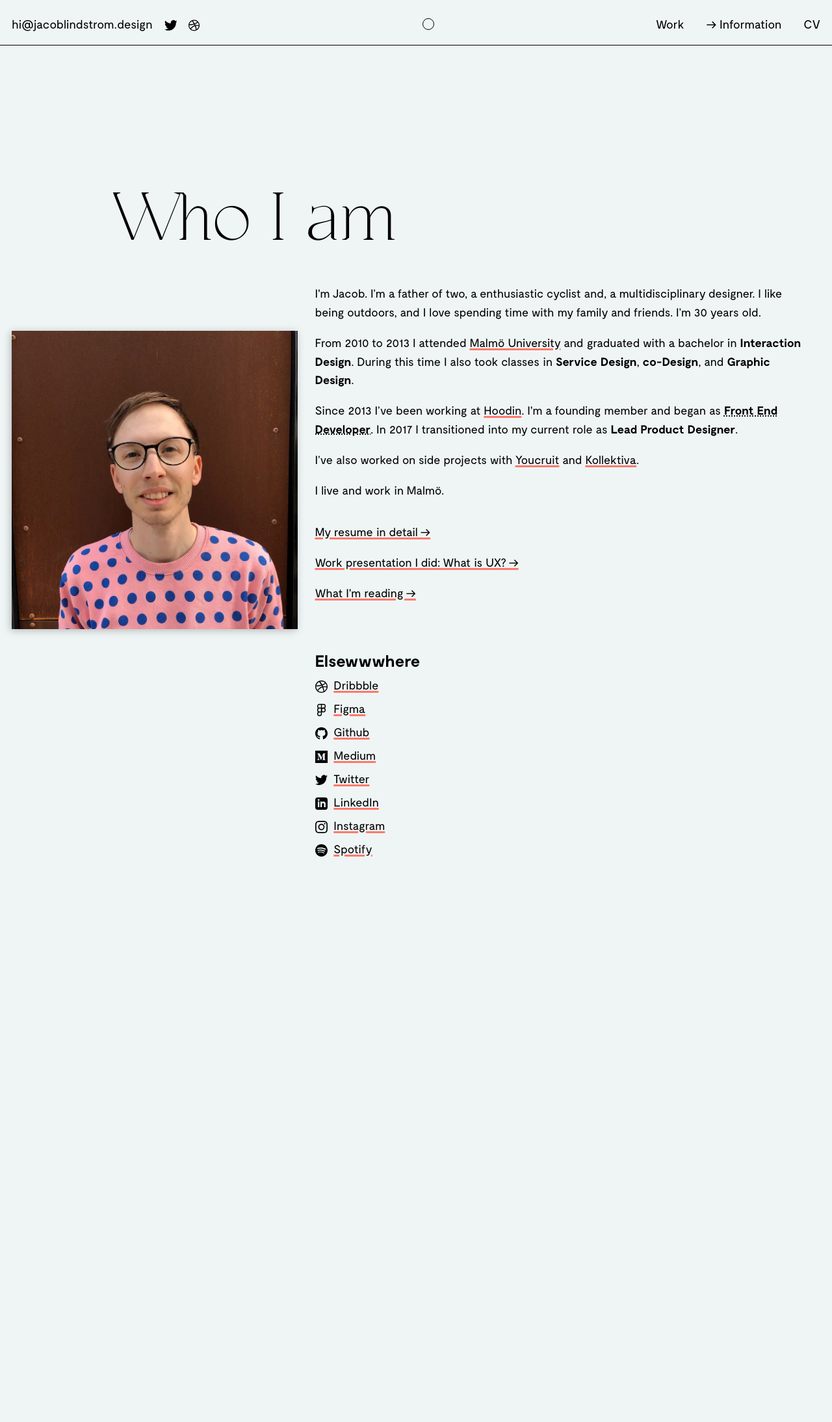
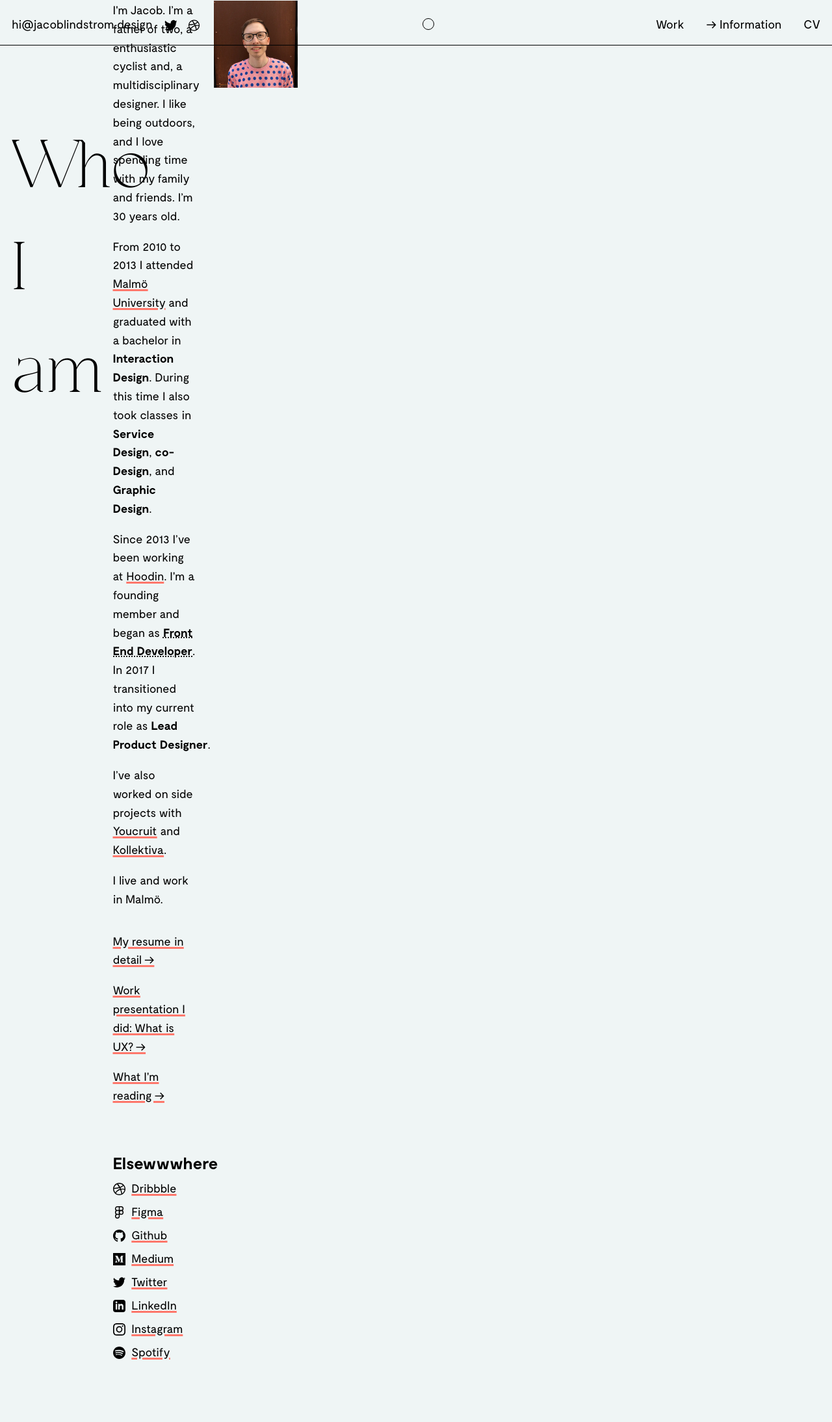
Before and after one commit to jacoblindstrm/jacoblindstrm.github.io, a Jekyll site: the page built from about.html, in a window 1280 px wide. Shown: the whole page at 65% size. Built offline with Jekyll 4.4.1, drawn with Linux system fonts in a browser that asks for light colours; comment, search, counter and statistics services are not loaded; before the commit the page ends 1414 px from its top, so only the background shows below that.

Commit message:
Update about.scss

```diff
--- a/_sass/about.scss
+++ b/_sass/about.scss
@@ -1,71 +1,7 @@
+
 .bio {
     padding-bottom: var(--spacing-xl);
-}
 
-    h1 {
-        grid-column: 1 / -1;
-        grid-row: 10;
-
-        @media (min-width: $screen-m) {
-            grid-column: 2 / -2;
-        }
-
-        @media (min-width: $screen-l) {
-            grid-column: 3 / -2;
-        }
-    }
-
-    article .body {
-        grid-column: 1 / -1;
-        grid-row-start: 12;
-
-        @media (min-width: $screen-m) {
-            grid-column: 4 / -1;
-        }
-
-        @media (min-width: $screen-l) {
-            grid-column: 7 / -2;
-        }
-    }
-
-    article .picture-wrapper {
-        grid-column: 2 / 4;
-        grid-row-start: 14;
-
-        @media (min-width: $screen-m) {
-            grid-column: 1 / 4;
-            grid-row-start: 12;
-            margin-top: var(--spacing-xl);
-        }
-
-        @media (min-width: $screen-l) {
-            grid-column: 4 / 7;
-        }
-
-    }
-
-    article img {
-        max-width: 100%;
-        width: 100%;
-        margin: auto;
-         /*   -webkit-clip-path: polygon(0 50%, 0 100%, 65% 100%, 65% 80%, 90% 80%, 90% 90%, 65% 90%, 64% 100%, 100% 100%, 100% 50%, 50% 0);
-        clip-path: polygon(0 50%, 0 100%, 65% 100%, 65% 80%, 90% 80%, 90% 90%, 65% 90%, 64% 100%, 100% 100%, 100% 50%, 50% 0); */
-
-        @media (min-width: $screen-l) {
-            max-width: 80%;
-        }
-    }
-
-    article .picture-wrapper {
-        filter: drop-shadow(-2px 2px 6px rgba(0, 0, 0, 0.25));
-        z-index: 1;
-        text-align: center;
-
-        @media (min-width: $screen-l) {
-            margin-top: 5rem;
-        }
-    }
-.bio {
     h2 {
         .www {
             &::before,
```
